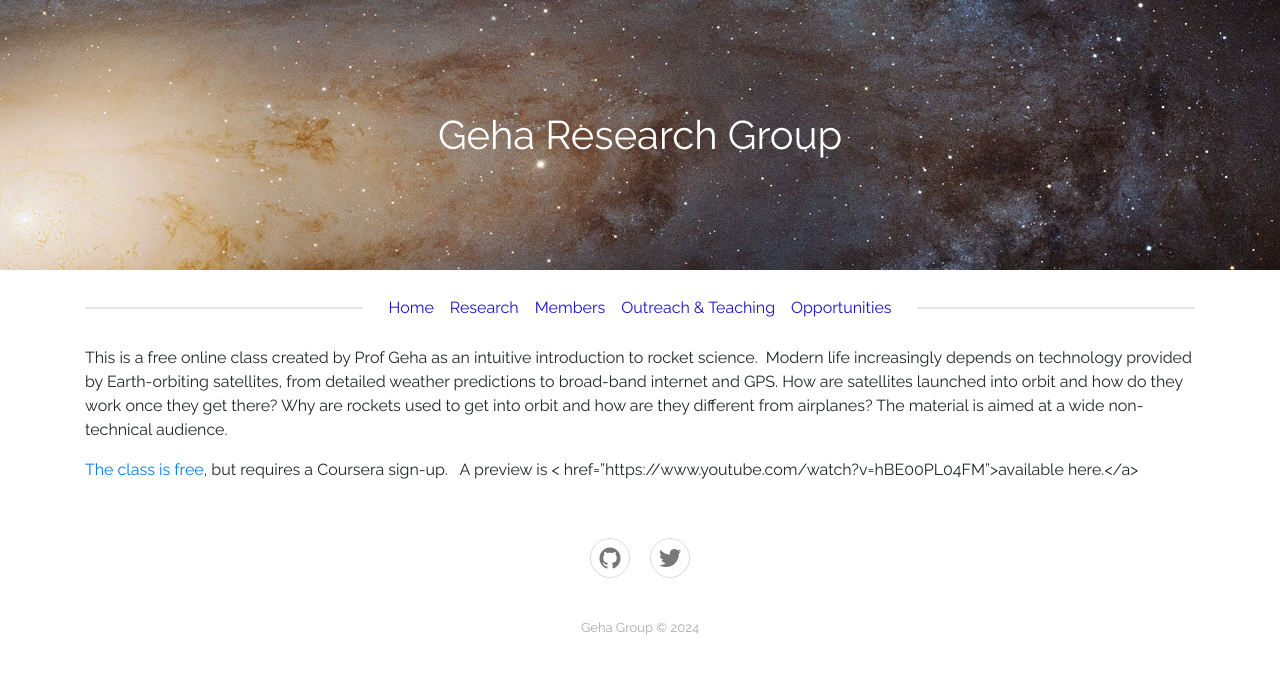
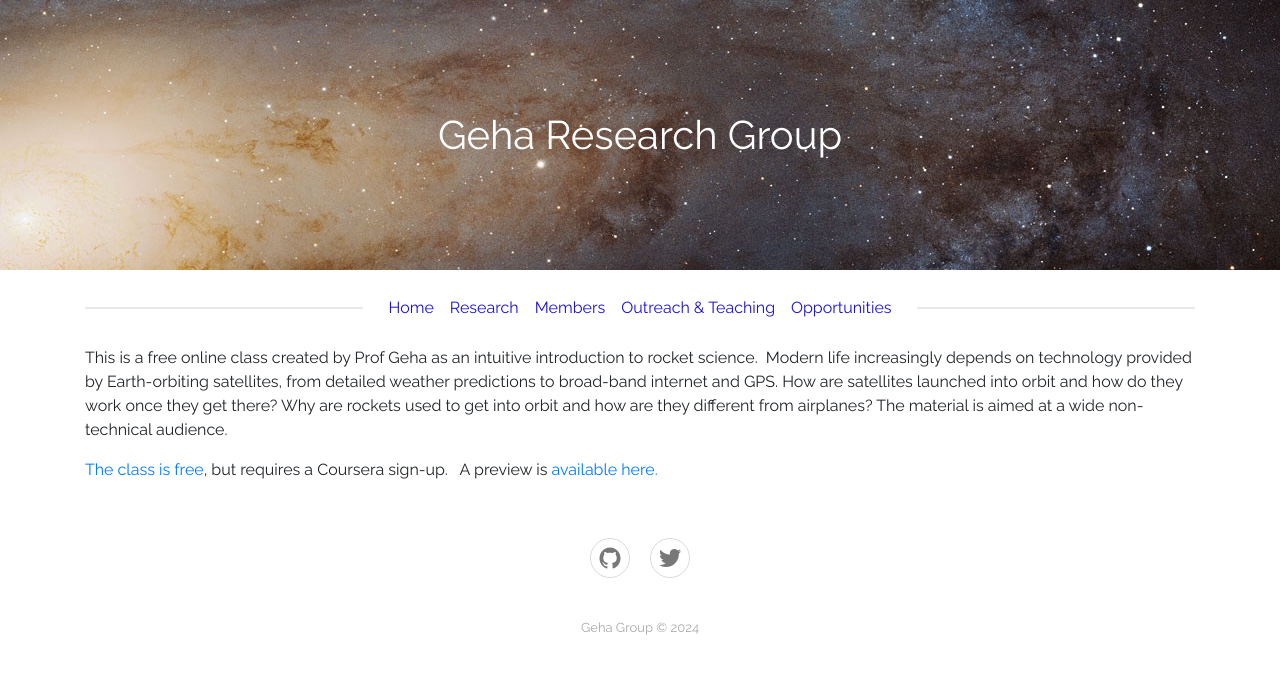
Before and after one commit to geha-group/geha-group.github.io, a Jekyll site: the page built from _outreach/rse.md, in a window 1280 px wide. Shown: the top 674 px of the page. Built offline with Jekyll 4.4.1, drawn with Linux system fonts in a browser that asks for light colours.

Commit message:
Update rse.md

```diff
--- a/_outreach/rse.md
+++ b/_outreach/rse.md
@@ -6,4 +6,4 @@ image: "/assets/images/rse.png"
 
 This is a free online class created by Prof Geha as an intuitive introduction to rocket science.  Modern life increasingly depends on technology provided by Earth-orbiting satellites, from detailed weather predictions to broad-band internet and GPS. How are satellites launched into orbit and how do they work once they get there? Why are rockets used to get into orbit and how are they different from airplanes? The material is aimed at a wide non-technical audience.
 
-<a href="https://online.yale.edu/courses/rocket-science-everyone">The class is free</a>, but requires a Coursera sign-up.   A preview is < href="https://www.youtube.com/watch?v=hBE00PL04FM">available here.</a>
+<a href="https://online.yale.edu/courses/rocket-science-everyone">The class is free</a>, but requires a Coursera sign-up.   A preview is <a href="https://www.youtube.com/watch?v=hBE00PL04FM">available here.</a>
```
